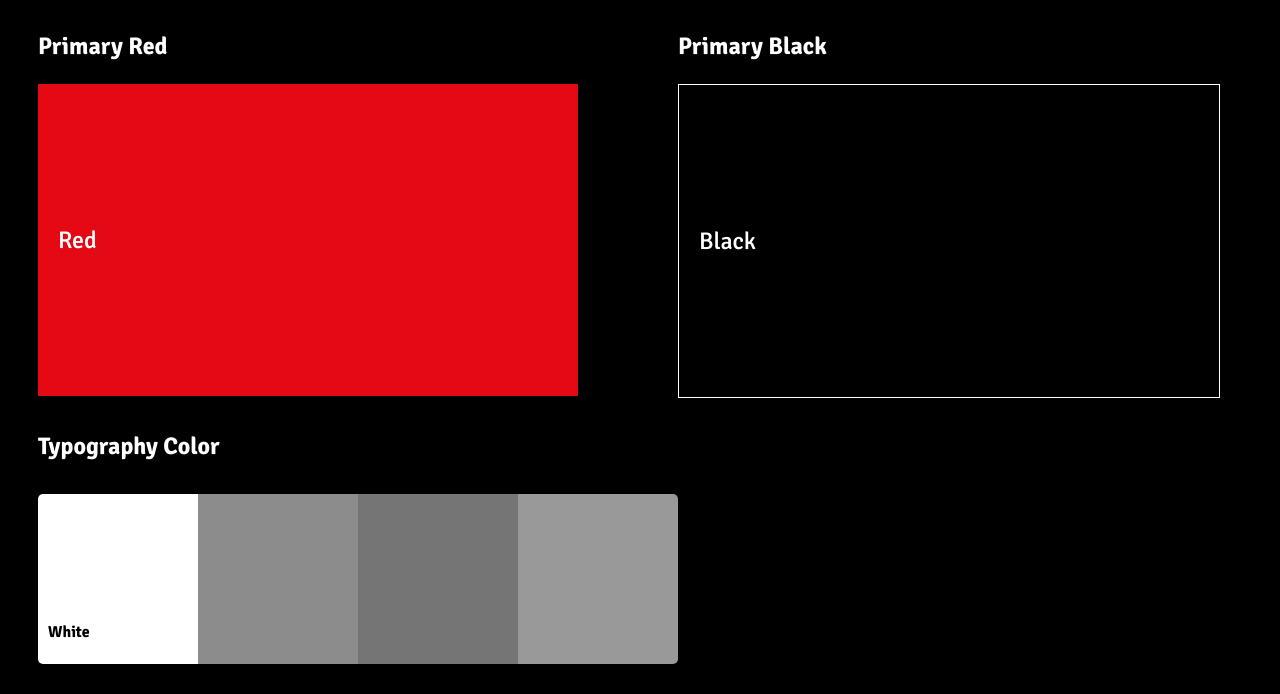
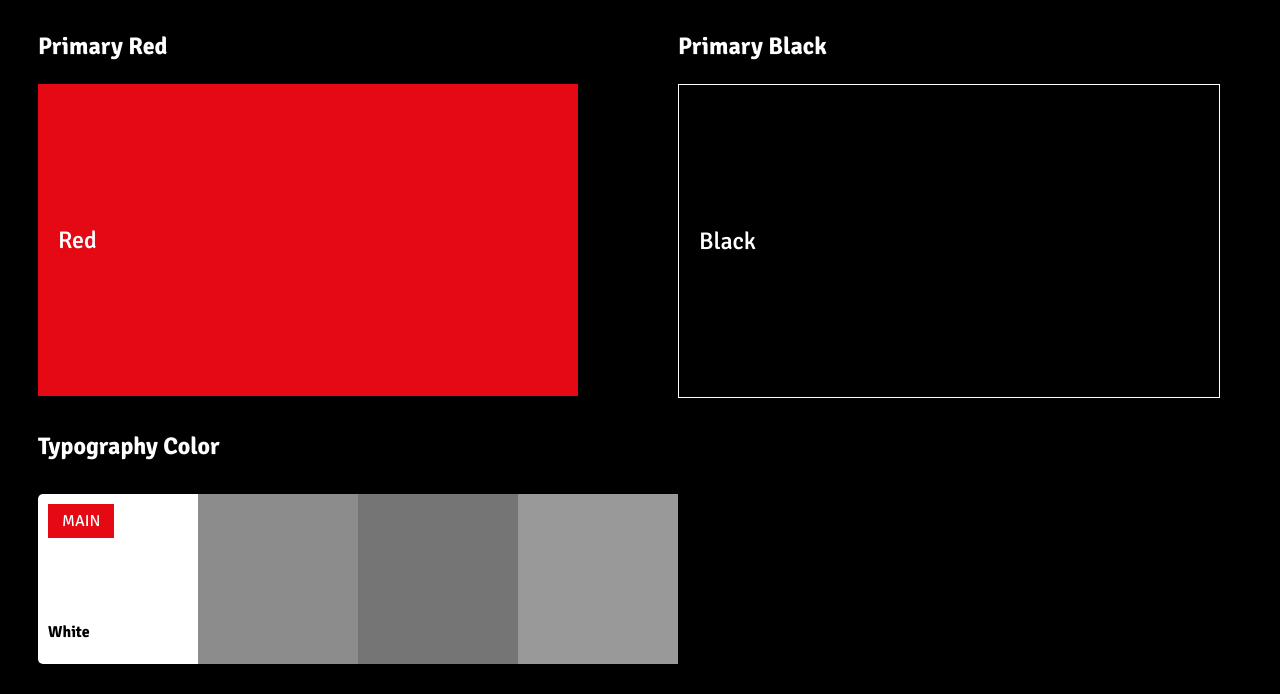
Before and after one commit to furkanozanyuce/witflix, a website built with Vite: page design-system.html in a window 1280 px wide. Shown: the part 109-803 px from the top of the page. Built offline with nearby package versions, Linux system fonts and the light colour scheme.

Commit message:
fixed main square

```diff
--- a/design-system.html
+++ b/design-system.html
@@ -31,6 +31,7 @@
                 <div class="t-rect" style="background-color: var(--tcolor-gray1);"></div>
                 <div class="t-rect" style="background-color: var(--tcolor-gray2);"></div>
                 <div class="t-rect" style="background-color: var(--tcolor-gray3);"></div>
+                <div id="t-rect-s" style="background-color: var(--primary-red);">MAIN</div>
             </div>
         </div>
     </div>
--- a/style.css
+++ b/style.css
@@ -104,6 +104,19 @@ body {
   margin: 30px;
 }
 
+#t-rect-s {
+display: flex;
+width: Fixed (70px)px;
+height: Hug (33px)px;
+padding: 5px 14px 5px 14px;
+gap: 10px;
+opacity: 0px;
+position: absolute;
+margin-top: 10px;
+margin-left: 10px;
+
+}
+
 h1 {
   font-weight: bold;
   font-size: 3rem;
```
